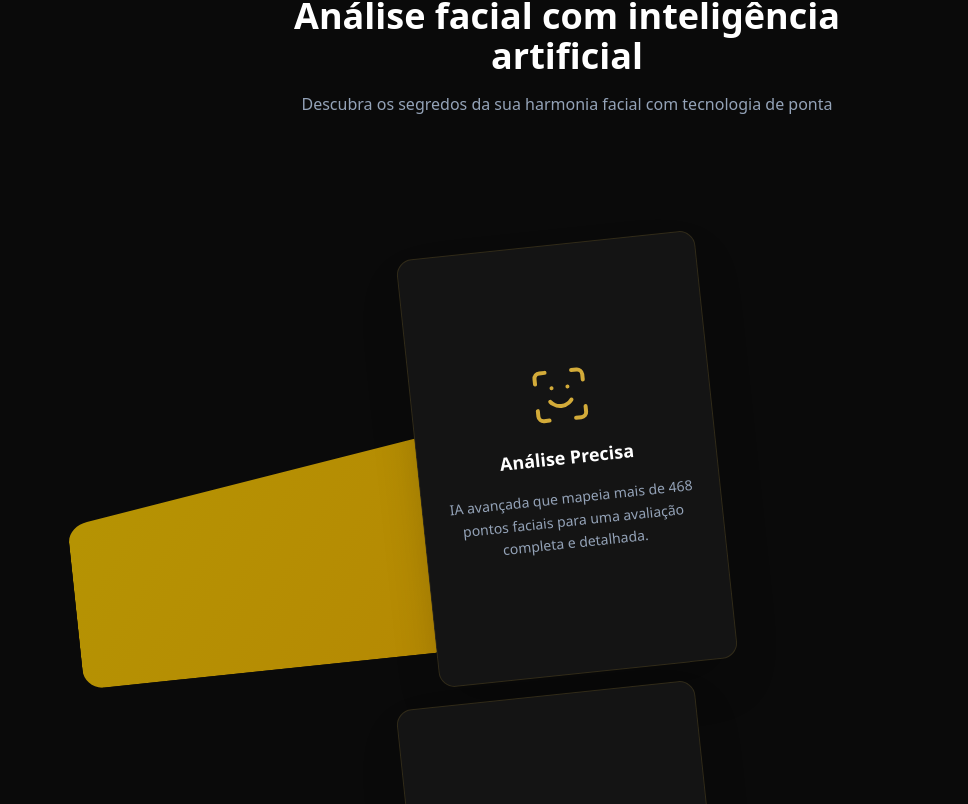
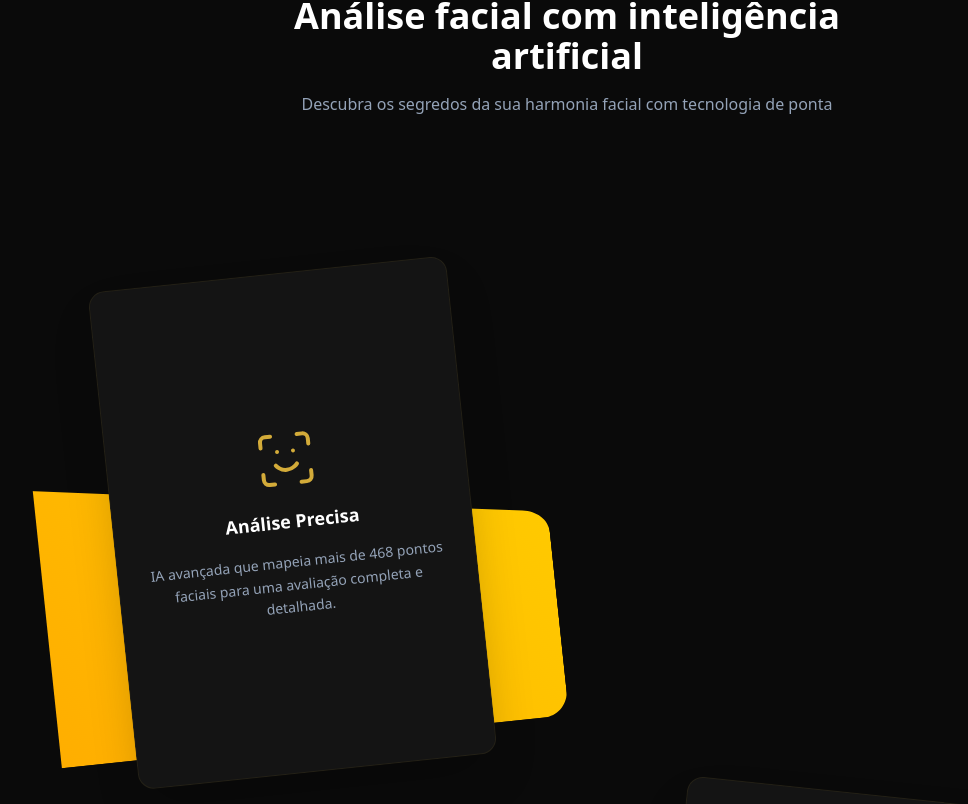
Before and after one commit to gustavodiassouza19-3C/Analise-facial, a React (Vite) app in the folder frontend/: page / in a window 1280 px wide. Shown: the part 936-1740 px from the top of the page, without its empty margins (73-1041 px from the left). Built offline with nearby package versions, Linux system fonts and the light colour scheme.

Commit message:
feat: melhorias na landing page - cards informativos, scroll suave e layout alternado

```diff
--- a/frontend/src/index.css
+++ b/frontend/src/index.css
@@ -37,6 +37,10 @@
   --sidebar-ring: 43 75% 52%;
 }
 
+html {
+  scroll-behavior: smooth;
+}
+
 html, body {
   overflow-x: hidden;
 }
--- a/frontend/src/pages/LandingPage.jsx
+++ b/frontend/src/pages/LandingPage.jsx
@@ -78,13 +78,17 @@ const easeOutExpo = [0.16, 1, 0.3, 1];
 function FeatureCard({ feature, index }) {
   const prefersReduced = useReducedMotion();
   const hue = (h) => `hsl(${h}, 100%, 50%)`;
+  const isEven = index % 2 === 0;
+
+  const isLeft = index === 0 || index === 2;
+  const isRight = index === 1 || index === 3;
 
   return (
     <motion.div
-      className="flex justify-center items-center relative py-10"
+      className={`flex items-center relative py-10 ${isLeft ? 'justify-start pl-8' : isRight ? 'justify-end pr-8' : 'justify-center'}`}
       style={{ marginBottom: index < features.length - 1 ? '-60px' : '0' }}
-      initial={prefersReduced ? false : { opacity: 0, y: 80, rotate: 6 }}
-      whileInView={{ opacity: 1, y: 40, rotate: -6 }}
+      initial={prefersReduced ? false : { opacity: 0, y: 80, rotate: isEven ? 6 : -6 }}
+      whileInView={{ opacity: 1, y: 40, rotate: isEven ? -6 : 6 }}
       viewport={{ once: true, amount: 0.6 }}
       transition={{
         type: "spring",
@@ -93,17 +97,21 @@ function FeatureCard({ feature, index }) {
         mass: 0.8,
       }}
     >
+      {/* Card + splash wrapper */}
+      <div className="relative">
         {/* Gradient splash */}
         <div
-        className="absolute -inset-4 opacity-70 pointer-events-none"
+          className="absolute -inset-6 opacity-100 pointer-events-none"
           style={{
-          background: `linear-gradient(306deg, ${hue(feature.hueA)}, ${hue(feature.hueB)})`,
+            background: `linear-gradient(${isEven ? 306 : 54}deg, ${hue(feature.hueA)}, ${hue(feature.hueB)})`,
             clipPath: `path("M 0 303.5 C 0 292.454 8.995 285.101 20 283.5 L 460 219.5 C 470.085 218.033 480 228.454 480 239.5 L 500 430 C 500 441.046 491.046 450 480 450 L 20 450 C 8.954 450 0 441.046 0 430 Z")`,
+            transform: `scale(1.25) ${isLeft ? 'scaleX(-1)' : ''}`,
+            transformOrigin: 'center',
           }}
         />
 
         {/* Card */}
-      <div className="relative z-10 w-[300px] h-[430px] rounded-2xl bg-card-bg border border-border flex flex-col items-center justify-center gap-4 shadow-2xl overflow-hidden">
+        <div className="relative z-10 w-[360px] h-[500px] rounded-2xl bg-card-bg border border-border flex flex-col items-center justify-center gap-4 shadow-2xl overflow-hidden">
         <div className="flex flex-col items-center justify-center gap-4 p-6">
           <motion.span
             className="text-brand-accent"
@@ -122,6 +130,7 @@ function FeatureCard({ feature, index }) {
           </p>
         </div>
       </div>
+      </div>
     </motion.div>
   );
 }
@@ -135,17 +144,8 @@ export default function LandingPage() {
   const heroOpacity = useTransform(scrollY, [0, 400], [1, 0.3]);
   const heroScale = useTransform(scrollY, [0, 600], [1, 1.08]);
 
-  // Scroll progress bar
-  const progressWidth = useTransform(scrollY, [0, 800], ["0%", "100%"]);
-
   return (
     <div className="relative min-h-screen w-screen bg-background overflow-x-hidden">
-
-      {/* Scroll progress indicator */}
-      <motion.div
-        className="fixed top-0 left-0 h-[2px] bg-brand-accent z-50 origin-left"
-        style={{ width: progressWidth }}
-      />
 
       {/* Hero Section */}
       <section className="relative h-screen w-full">
--- a/frontend/src/routes/index.jsx
+++ b/frontend/src/routes/index.jsx
@@ -1,4 +1,6 @@
 import { createBrowserRouter } from 'react-router-dom';
+import { useEffect } from 'react';
+import { useLocation, Outlet } from 'react-router-dom';
 import ProtectedRoute from './ProtectedRoute';
 import FaceAnalyzer from '@/components/evaluation/FaceAnalyzer';
 import ResultsPage from '@/pages/ResultsPage';
@@ -11,7 +13,27 @@ import ProgressPage from '@/pages/ProgressPage';
 import EvaluationDetailPage from '@/pages/EvaluationDetailPage';
 import ProfilePage from '@/pages/ProfilePage';
 
+function ScrollToTop() {
+  const { pathname } = useLocation();
+  useEffect(() => {
+    window.scrollTo(0, 0);
+  }, [pathname]);
+  return null;
+}
+
+function Layout() {
+  return (
+    <>
+      <ScrollToTop />
+      <Outlet />
+    </>
+  );
+}
+
 const router = createBrowserRouter([
+  {
+    element: <Layout />,
+    children: [
       {
         path: '/',
         element: <LandingPage />,
@@ -57,6 +79,8 @@ const router = createBrowserRouter([
           },
         ],
       },
+    ],
+  },
 ]);
 
 export default router;
--- a/frontend/tailwind.config.js
+++ b/frontend/tailwind.config.js
@@ -9,7 +9,7 @@ export default {
   			'card-bg': '#141414',
   			'chart-track': '#1a1a1a',
   			surface: 'rgba(10, 10, 10, 0.8)',
-  			border: 'rgba(211, 171, 57, 0.15)',
+  			border: 'rgba(211, 171, 57, 0.08)',
   			brand: {
   				primary: '#0a0a0a',
   				secondary: '#303030',
```
Lines whose indentation alone changed are shown as unchanged.
